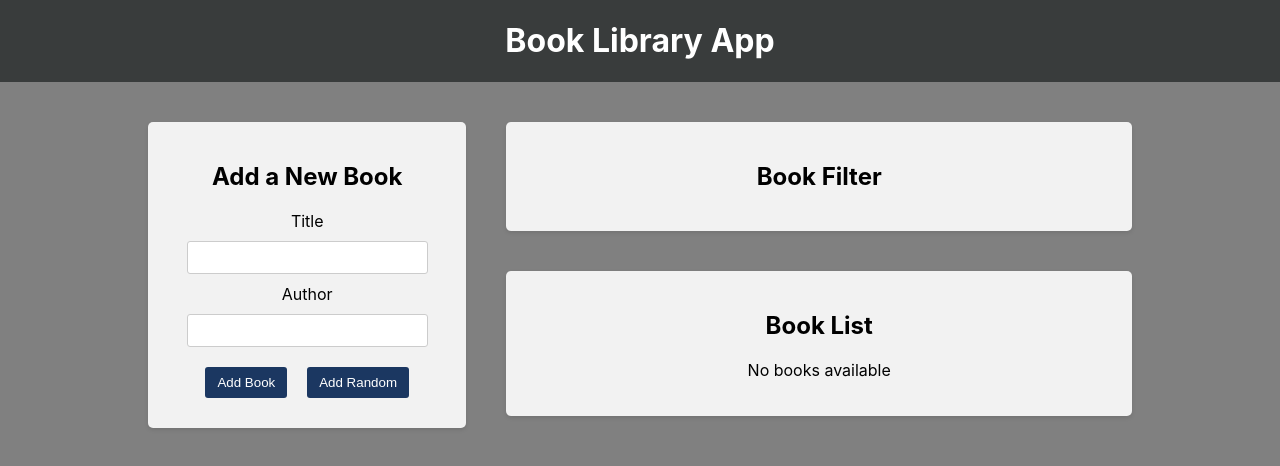
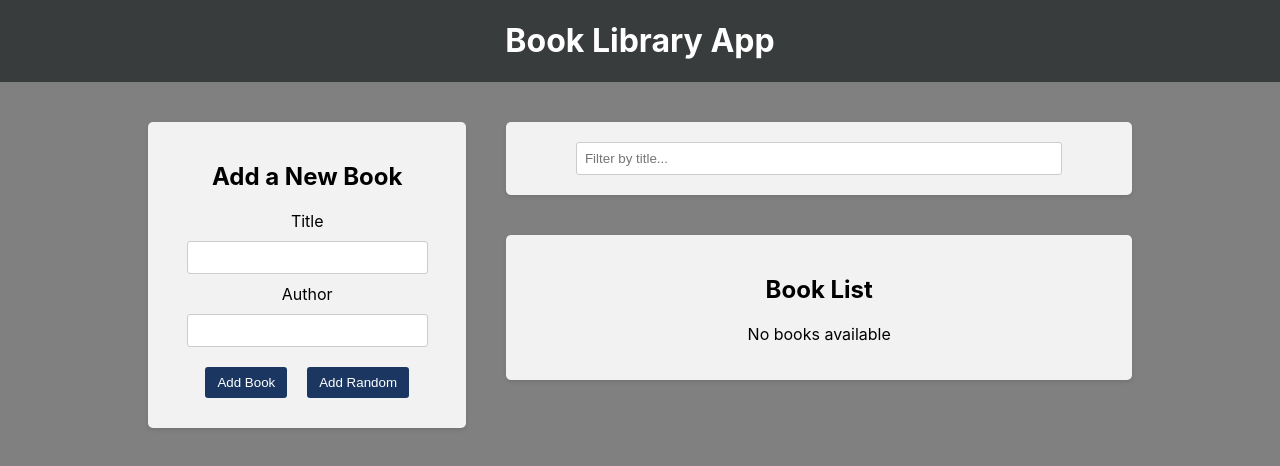
Before and after one commit to B1ackPegasus/Book_Library_App, a React (Create React App) app in the folder frontend/: page / in a window 1280 px wide. Shown: the top 466 px of the page. Built offline with nearby package versions, Linux system fonts and the light colour scheme.

Commit message:
Added filter functionality using Slice

```diff
--- a/frontend/src/components/Filter/Filter.js
+++ b/frontend/src/components/Filter/Filter.js
@@ -1,7 +1,24 @@
+import './Filter.css'
+import {useDispatch, useSelector} from 'react-redux'
+import {selectTitleFilter, setTitleFilter} from "../../redux/slices/filterSlice";
+
+
 const Filter = ()=>{
+    const dispatch = useDispatch();
+    const filterTitle = useSelector(selectTitleFilter);
+
+    const handleTitleFilterChange=(e)=>{
+        dispatch(setTitleFilter(e.target.value));
+    }
     return(
         <div className= "app-block filter">
-            <h2>Book Filter</h2>
+            <div className = "filter-group">
+                <input
+                    type ="text"
+                    value={filterTitle} //make it controlled
+                    placeholder="Filter by title..."
+                    onChange={handleTitleFilterChange} />
+            </div>
         </div>
     )
 }
--- a/frontend/src/redux/Books/ActionCreator.js
+++ b/frontend/src/redux/Books/ActionCreator.js
@@ -1,7 +1,4 @@
 import * as at from './ActionTypes';
-
-
-
 
 export const addBook = (book) => {
     return {
--- /dev/null
+++ b/frontend/src/redux/slices/filterSlice.js
@@ -0,0 +1,28 @@
+import { createSlice } from "@reduxjs/toolkit";
+
+const initialState = {
+    title:''
+}
+
+const filterSlice = createSlice({
+    name: 'filter',
+    initialState: initialState,
+    reducers:{
+            setTitleFilter:(state, action) =>{
+            return {...state , title:action.payload}
+        }
+
+    }
+
+})
+
+//action creator created automatically  (type :filter/setTitleFilter based on reducer name)
+//filterSlice.actions.setTitleFilter('toPayload')
+
+
+export const {setTitleFilter} = filterSlice.actions
+
+export const selectTitleFilter = (state)=> state.filter.title;//subscribe to changes title
+
+//return reducer
+ export default filterSlice.reducer
--- a/frontend/src/redux/store.js
+++ b/frontend/src/redux/store.js
@@ -1,11 +1,12 @@
 import {configureStore} from "@reduxjs/toolkit";
 import BookReducer from "./Books/reducer";
+import filterReducer from "./slices/filterSlice";
 
 const store= configureStore(
     {
         reducer:{
-            books:BookReducer
-            //later can be other reducers
+            books:BookReducer,
+            filter:filterReducer,
         }
     }
 )
```
